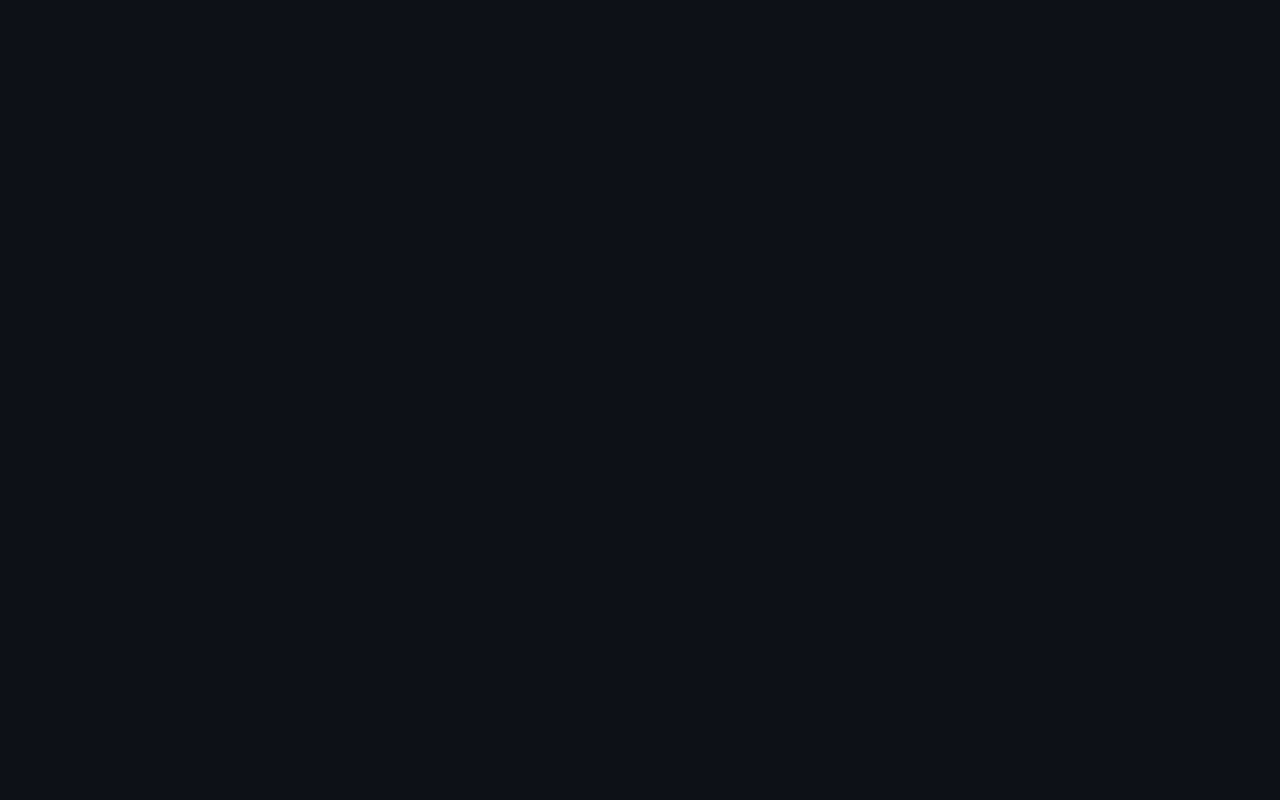
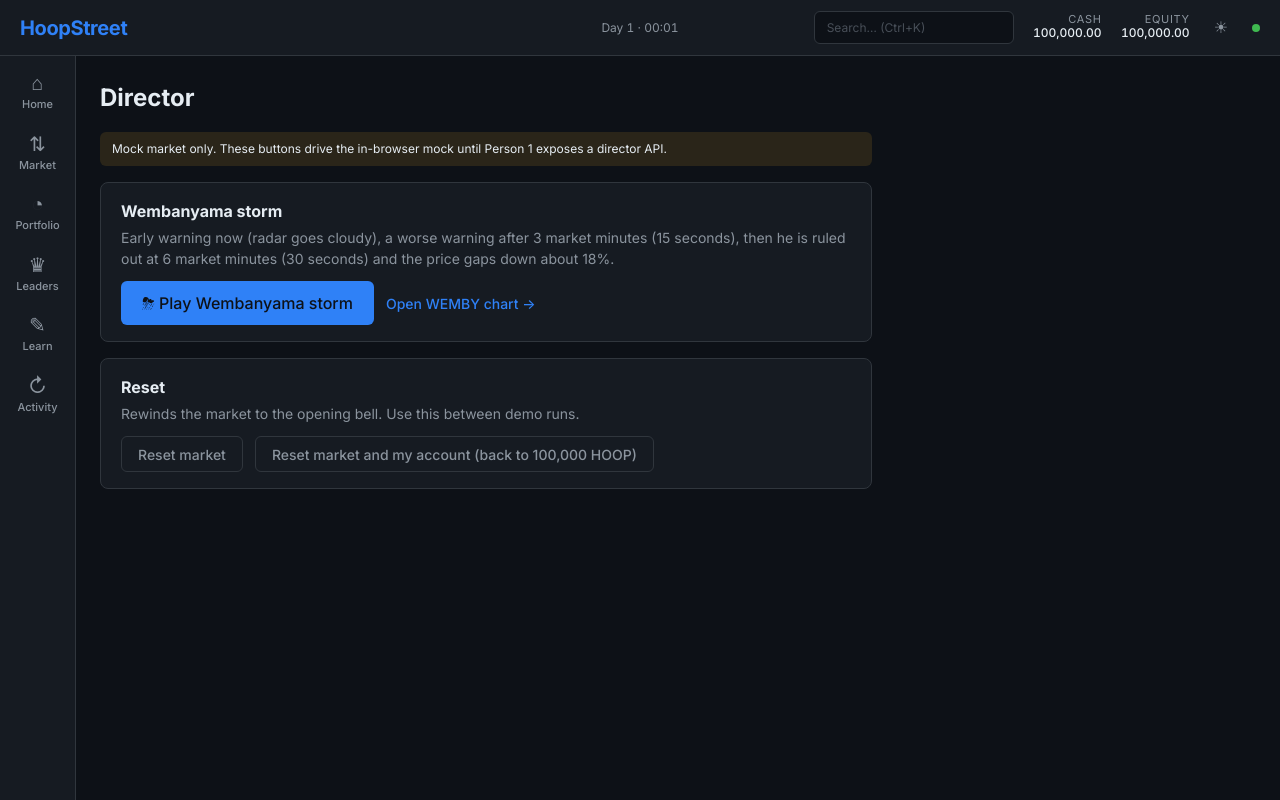
Before and after one commit to Khizarali007/Durhack_2026, a React (Vite) app in the folder frontend/: page /director in a window 1280 px wide. Before the commit this address had no page. Built offline with nearby package versions, Linux system fonts and the light colour scheme.

Commit message:
UI: director page (Wembanyama storm, reset), mock only

```diff
--- a/frontend/src/App.tsx
+++ b/frontend/src/App.tsx
@@ -14,6 +14,7 @@ import ActivityPage from './pages/ActivityPage'
 const StockPage = lazy(() => import('./pages/StockPage'))
 const StyleguidePage = lazy(() => import('./pages/StyleguidePage'))
 const DebugPage = lazy(() => import('./pages/DebugPage'))
+const DirectorPage = lazy(() => import('./pages/DirectorPage'))
 
 export default function App() {
   return (
@@ -47,6 +48,8 @@ export default function App() {
               <Route path="leaderboard" element={<LeaderboardPage />} />
               <Route path="learn" element={<LearnPage />} />
               <Route path="activity" element={<ActivityPage />} />
+              {/* Demo controls: deliberately not in the nav */}
+              <Route path="director" element={<Suspense fallback={null}><DirectorPage /></Suspense>} />
               <Route
                 path="stock/:symbol"
                 element={
--- a/frontend/src/components/stock/StockActivity.module.css
+++ b/frontend/src/components/stock/StockActivity.module.css
@@ -54,7 +54,7 @@
 .stats {
   margin: 0;
   display: grid;
-  grid-template-columns: repeat(5, minmax(0, 1fr));
+  grid-template-columns: repeat(4, minmax(0, 1fr)) minmax(0, 1.7fr);
   gap: var(--hs-space-3);
   padding: var(--hs-space-4);
 }
--- /dev/null
+++ b/frontend/src/pages/DirectorPage.module.css
@@ -0,0 +1,66 @@
+.page {
+  flex: 1;
+  min-height: 0;
+  overflow-y: auto;
+  padding: var(--hs-space-6);
+  display: flex;
+  flex-direction: column;
+  gap: var(--hs-space-4);
+  max-width: 820px;
+}
+
+.title {
+  margin: 0;
+  font-size: var(--hs-font-size-2xl);
+  color: var(--hs-color-text-primary);
+}
+
+.note {
+  margin: 0;
+  padding: var(--hs-space-2) var(--hs-space-3);
+  border-radius: var(--hs-radius-md);
+  background: var(--hs-color-warn-muted);
+  color: var(--hs-color-text-primary);
+  font-size: var(--hs-font-size-sm);
+}
+
+.card {
+  padding: var(--hs-space-4) var(--hs-space-5);
+  background: var(--hs-color-bg-panel);
+  border: 1px solid var(--hs-color-border);
+  border-radius: var(--hs-radius-lg);
+}
+
+.card h2 {
+  margin: 0 0 var(--hs-space-1);
+  font-size: var(--hs-font-size-lg);
+  color: var(--hs-color-text-primary);
+}
+
+.card p {
+  margin: 0 0 var(--hs-space-3);
+  color: var(--hs-color-text-secondary);
+}
+
+.actions {
+  display: flex;
+  flex-wrap: wrap;
+  align-items: center;
+  gap: var(--hs-space-3);
+}
+
+.link {
+  color: var(--hs-color-accent);
+  font-weight: var(--hs-font-weight-medium);
+  text-decoration: none;
+}
+
+.link:hover {
+  text-decoration: underline;
+}
+
+.result {
+  min-height: 24px;
+  font-size: var(--hs-font-size-md);
+  font-weight: var(--hs-font-weight-medium);
+}
--- /dev/null
+++ b/frontend/src/pages/DirectorPage.tsx
@@ -0,0 +1,64 @@
+import { useState } from 'react'
+import { Link } from 'react-router-dom'
+import { playScenario, resetMarket, DIRECTOR_AVAILABLE } from '../api'
+import type { DirectorResult } from '../api'
+import { Button } from '../components/ui'
+import styles from './DirectorPage.module.css'
+
+/** Demo controls for the stage. Not in the nav: open /director directly. */
+export default function DirectorPage() {
+  const [result, setResult] = useState<DirectorResult | null>(null)
+  const [busy, setBusy] = useState(false)
+
+  async function run(action: () => Promise<DirectorResult>) {
+    setBusy(true)
+    try { setResult(await action()) }
+    finally { setBusy(false) }
+  }
+
+  return (
+    <div className={styles.page}>
+      <h1 className={styles.title}>Director</h1>
+      <p className={styles.note}>
+        {DIRECTOR_AVAILABLE
+          ? 'Mock market only. These buttons drive the in-browser mock until Person 1 exposes a director API.'
+          : 'Not available: the real backend has no director API yet, so these buttons do nothing.'}
+      </p>
+
+      <section className={styles.card}>
+        <h2>Wembanyama storm</h2>
+        <p>
+          Early warning now (radar goes cloudy), a worse warning after 3 market minutes (15 seconds),
+          then he is ruled out at 6 market minutes (30 seconds) and the price gaps down about 18%.
+        </p>
+        <div className={styles.actions}>
+          <Button size="lg" disabled={busy || !DIRECTOR_AVAILABLE} onClick={() => void run(() => playScenario('wemby_storm'))}>
+            ⛈ Play Wembanyama storm
+          </Button>
+          <Link to="/stock/WEMBY" className={styles.link}>Open WEMBY chart →</Link>
+        </div>
+      </section>
+
+      <section className={styles.card}>
+        <h2>Reset</h2>
+        <p>Rewinds the market to the opening bell. Use this between demo runs.</p>
+        <div className={styles.actions}>
+          <Button variant="ghost" disabled={busy || !DIRECTOR_AVAILABLE} onClick={() => void run(() => resetMarket())}>
+            Reset market
+          </Button>
+          <Button variant="ghost" disabled={busy || !DIRECTOR_AVAILABLE} onClick={() => void run(() => resetMarket({ account: true }))}>
+            Reset market and my account (back to 100,000 HOOP)
+          </Button>
+        </div>
+      </section>
+
+      <div className={styles.result} role="status" aria-live="polite">
+        {result !== null && (
+          <span className={result.ok ? 'trend-up' : 'trend-down'}>
+            {result.ok ? '✓' : '⚠'} {result.detail}
+          </span>
+        )}
+      </div>
+    </div>
+  )
+}
```
Also changed, not shown: 1 other file (tests, documents, lock files or other folders).
